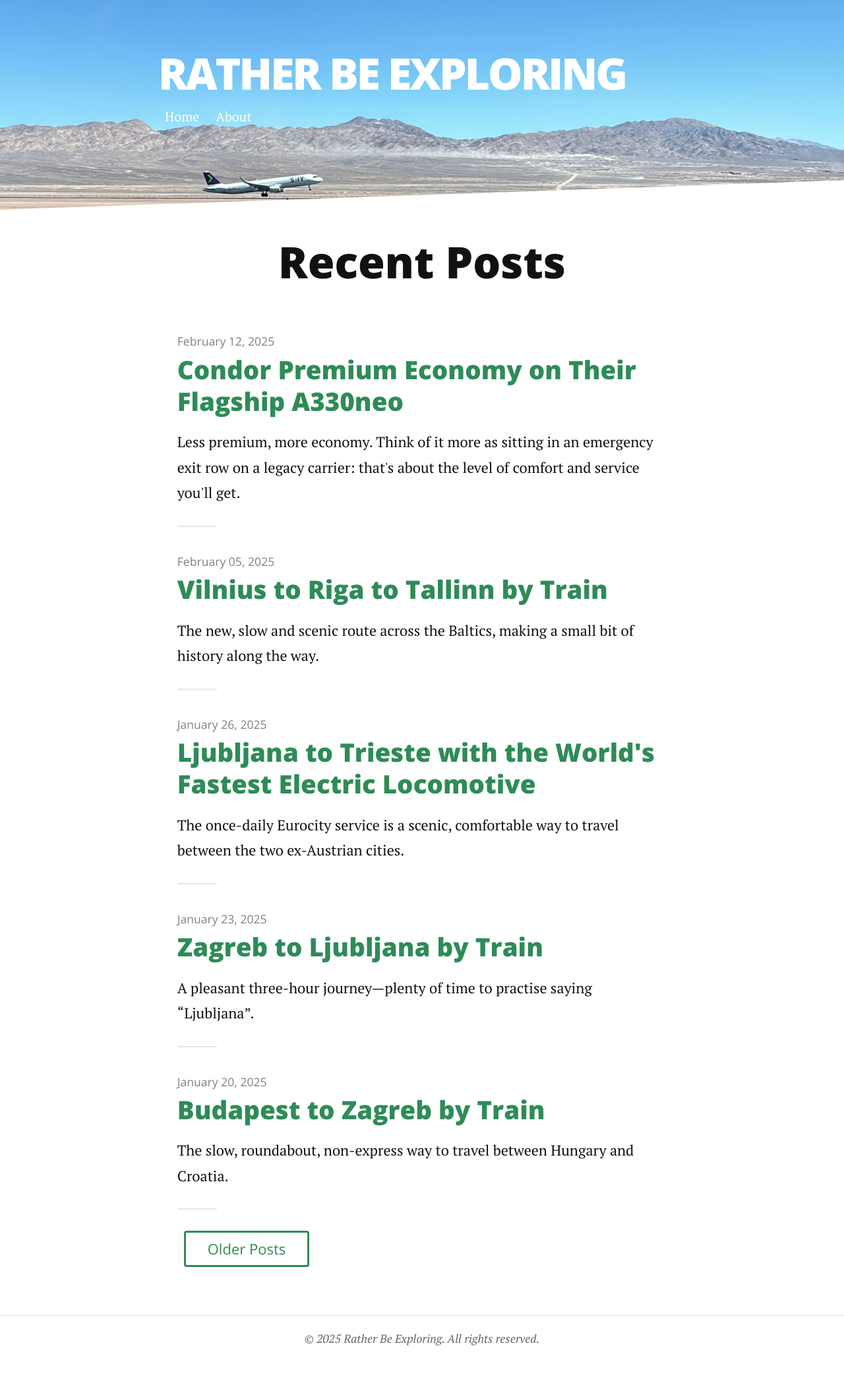
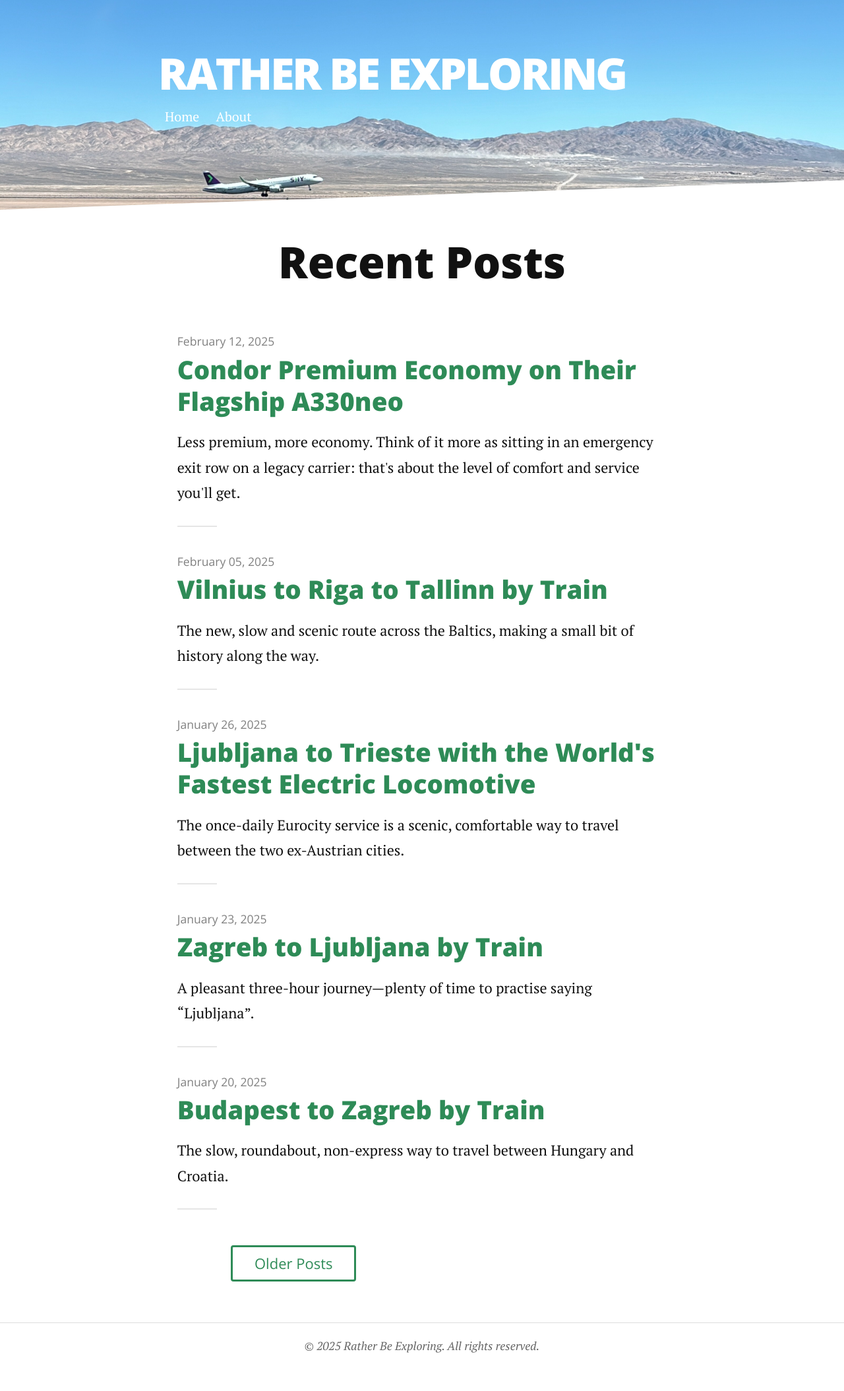
Before and after one commit to RatherBeExploring/ratherbeexploring.github.io, a Jekyll site: the page built from index.html, in a window 1280 px wide. Shown: the whole page at 66% size. Built offline with Jekyll 4.4.1, drawn with Linux system fonts in a browser that asks for light colours; nearby versions of some CDN libraries; the list of posts is cut into pages by our own code.

Commit message:
Update style.scss
Cleaning pagination code

```diff
--- a/assets/css/style.scss
+++ b/assets/css/style.scss
@@ -68,17 +68,21 @@
 }
 
 .pagination {
-  display: block;
+  display: flex;
+  justify-content: space-between;
+  align-items: center;
+  max-width: 600px;
   width: 100%;
+  margin: 40px auto 0 auto; /* top margin 40px, centred horizontally */
+  padding: 1em 0;
   clear: both;
-  text-align: center;
-  margin-top: 40px;
 }
 
 .pagination a {
   margin: 0 10px;
+  flex: 0 0 auto;
+}
 
-}
 .pagination::after {
   content: "";
   display: table;
```
